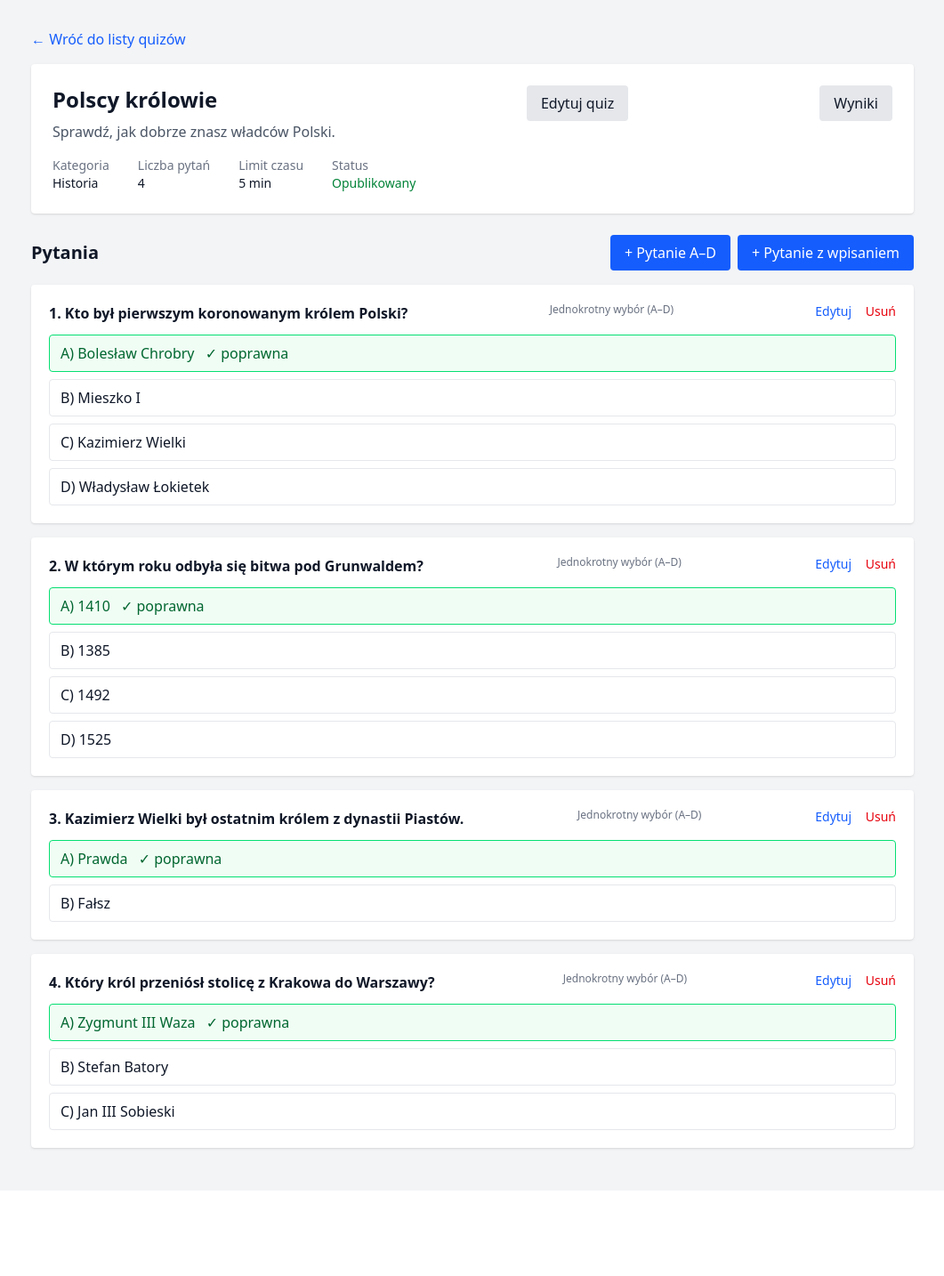
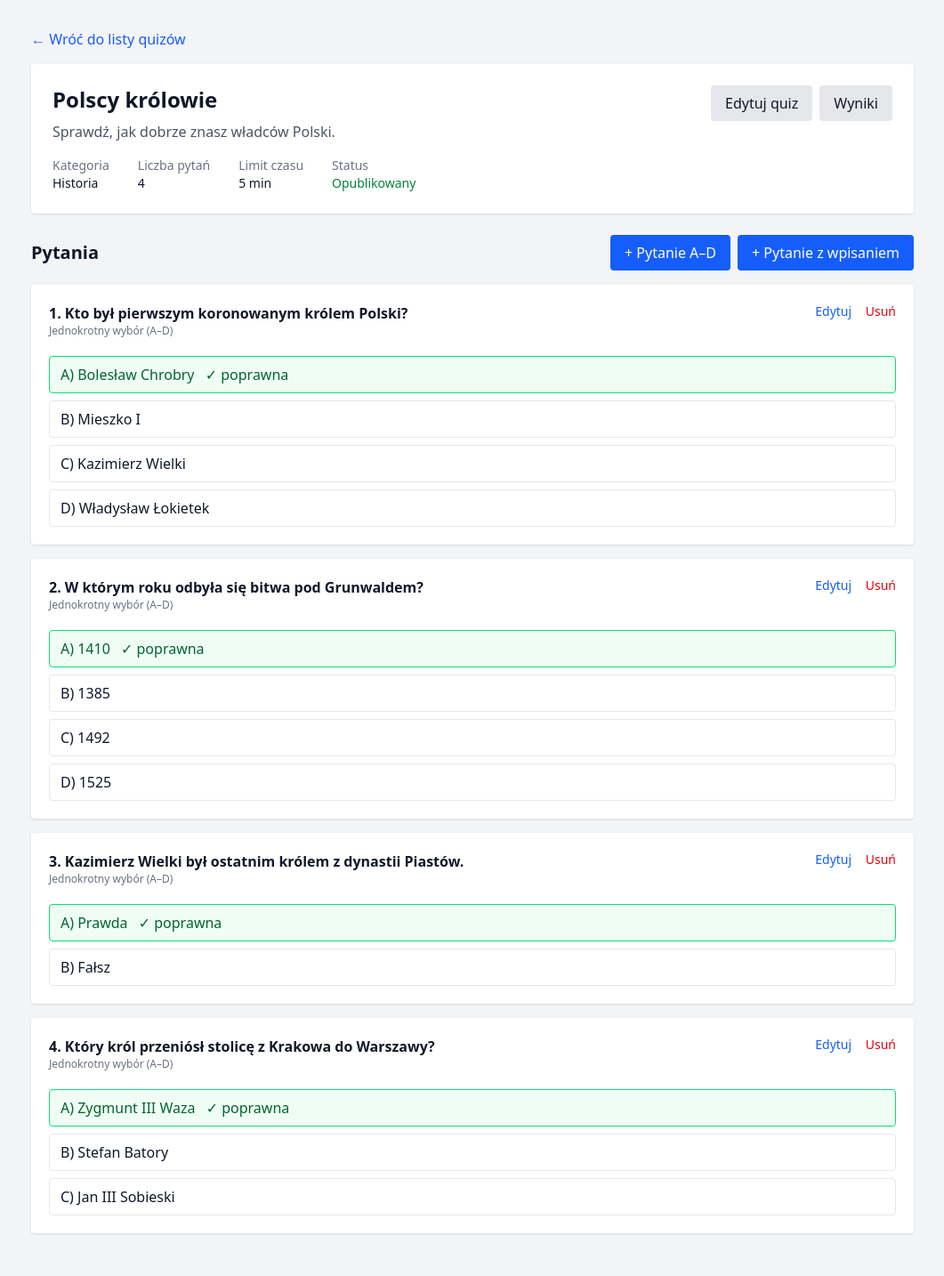
Before and after one commit to MateuszHalazinski/quizzy, a Laravel app: page /admin/quizzes/1 in a window 1280 px wide. Shown: the part 48-1482 px from the top of the page at 89% size, without its empty margins (109-1170 px from the left). Before the commit the page ends 1342 px from the top, so only its background shows below. Run offline with Laravel 12, Linux system fonts and the light colour scheme; a user stored in the database is signed in; data comes from the database, SQL or seed files in the repository; style sheets or scripts are compiled from the project's sources.

Commit message:
poprawka

```diff
--- a/resources/views/admin/quizzes/show.blade.php
+++ b/resources/views/admin/quizzes/show.blade.php
@@ -16,6 +16,7 @@
                     <p class="text-gray-600 mt-2">{{ $quiz->description }}</p>
                 @endif
             </div>
+            <div class="flex gap-2">
                 <a href="{{ route('admin.quizzes.edit', $quiz) }}"
                 class="bg-gray-200 px-4 py-2 rounded hover:bg-gray-300 whitespace-nowrap">
                     Edytuj quiz
@@ -24,6 +25,7 @@
                 class="bg-gray-200 px-4 py-2 rounded hover:bg-gray-300 whitespace-nowrap">
                     Wyniki
                 </a>
+            </div>
         </div>
 
         <dl class="flex flex-wrap gap-8 mt-4 text-sm">
@@ -76,10 +78,12 @@
     @forelse ($quiz->questions as $question)
         <div class="bg-white p-5 rounded shadow mb-4">
            <div class="flex items-start justify-between gap-4 mb-3">
+             <div>
                  <h3 class="font-semibold">
                     {{ $loop->iteration }}. {{ $question->content }}
                 </h3>
                 <p class="text-xs text-gray-500 mb-2">{{ $question->type->label() }}</p>
+             </div>
                 <div class="whitespace-nowrap text-sm">
                     <a href="{{ route('admin.questions.edit', $question) }}"
                     class="text-blue-600 hover:underline">Edytuj</a>
```
Lines whose indentation alone changed are shown as unchanged.
